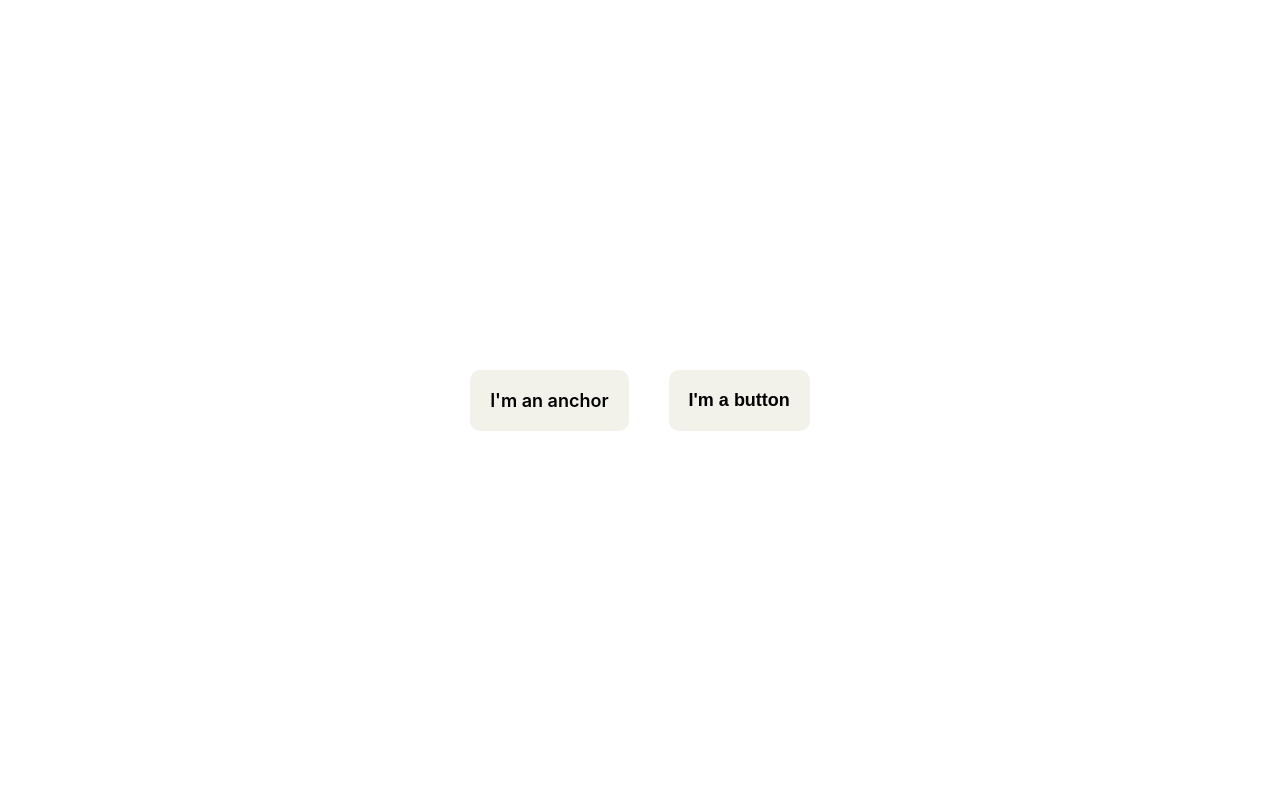
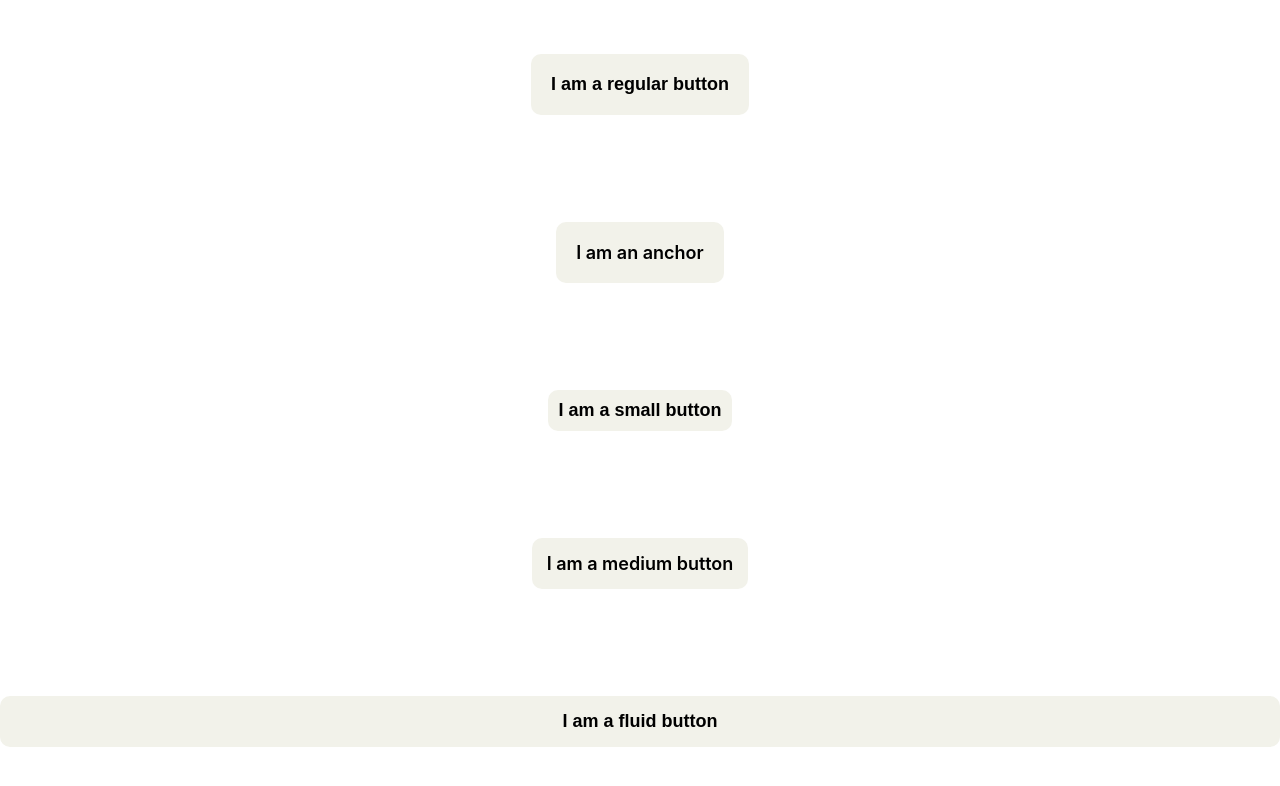
Before and after one commit to R4YLx/BaseButton, a Next.js app: page /ButtonPage in a window 1280 px wide. Shown: the top 786 px of the page. Built offline with nearby package versions, Linux system fonts and the light colour scheme.

Commit message:
new approach with interface

```diff
--- a/components/BaseButton/BaseButton.tsx
+++ b/components/BaseButton/BaseButton.tsx
@@ -1,21 +1,68 @@
-import { Props } from './types'
+import { forwardRef, Ref, ReactElement, ElementType } from 'react'
+import clsx from 'clsx'
+import { ButtonProps, IBaseButtonProps } from './interface'
+// import { Props } from './types'
 import styles from './Button.module.scss'
-import clsx from 'clsx'
 
-const BaseButton = ({ text, href, target, size, isFluid }: Props) => {
+const defaultElement = 'button' || 'a'
+
+// const BaseButton = ({ text, href, target, size, isFluid }: Props) => {
+//   const propStyles = clsx({
+//     [styles.fullWidth]: isFluid,
+//     [styles.buttonMedium]: size === 'm',
+//     [styles.buttonSmall]: size === 's'
+//   })
+
+//   return href ? (
+//     <a href={href} className={`${propStyles} ${styles.button}`} target={target}>
+//       {text}
+//     </a>
+//   ) : (
+//     <button className={`${propStyles} ${styles.button}`}>{text}</button>
+//   )
+// }
+
+export const BaseButton: <T extends ElementType = typeof defaultElement>(
+  props: ButtonProps<T>
+) => ReactElement = forwardRef(function Button(
+  { text, size, isFluid, as, ...props }: IBaseButtonProps,
+  ref: Ref<Element>
+) {
+  const Element = as
+
   const propStyles = clsx({
     [styles.fullWidth]: isFluid,
     [styles.buttonMedium]: size === 'm',
     [styles.buttonSmall]: size === 's'
   })
 
-  return href ? (
-    <a href={href} className={`${propStyles} ${styles.button}`} target={target}>
+  return (
+    <Element
+      ref={ref}
+      {...props}
+      as={defaultElement}
+      className={`${styles.button} ${propStyles}`}
+    >
       {text}
-    </a>
-  ) : (
-    <button className={`${propStyles} ${styles.button}`}>{text}</button>
+    </Element>
   )
-}
+})
 
-export default BaseButton
+// export const BaseButton = forwardRef<
+//   HTMLAnchorElement | HTMLButtonElement,
+//   IBaseButtonProps
+// >(function Button({ text, size, isFluid, as, ...rest }, ref: Ref<Element>) {
+//   const Element = as
+
+//   const propStyles = clsx({
+//     [styles.fullWidth]: isFluid,
+//     [styles.buttonMedium]: size === 'm',
+//     [styles.buttonSmall]: size === 's'
+//   })
+
+//   return (
+//     <Element ref={ref} as={as} className={`${styles.button} ${propStyles}`}>
+//       {text}
+//     </Element>
+//   )
+// })
--- a/components/BaseButton/Button.module.scss
+++ b/components/BaseButton/Button.module.scss
@@ -11,7 +11,7 @@
   font-weight: 600;
   text-align: center;
   font-size: 18px;
-  margin: 20px;
+  cursor: pointer;
 }
 
 .buttonSmall {
--- a/pages/ButtonPage.tsx
+++ b/pages/ButtonPage.tsx
@@ -1,12 +1,37 @@
 import { NextPage } from 'next'
-import BaseButton from '../components/BaseButton/BaseButton'
+import { BaseButton } from '../components/BaseButton/BaseButton'
 import styles from '../styles/Home.module.css'
 
 const ButtonPage: NextPage = () => {
   return (
     <div className={styles.flexContainer}>
-      <BaseButton href="/" target="/" text="I'm an anchor" />
-      <BaseButton text="I'm a button" />
+      <BaseButton
+        as="button"
+        text="I am a regular button"
+        onClick={() => alert('You clicked me, hihi!')}
+      />
+
+      <BaseButton as="a" text="I am an anchor" href="/" target="_blank" />
+
+      <BaseButton
+        as="button"
+        text="I am a small button"
+        size="s"
+        onClick={() => alert('Hello World!')}
+      />
+
+      <BaseButton
+        as="a"
+        text="I am a medium button"
+        size="m"
+        href="https://kruso.se/"
+        target="_blank"
+      />
+
+      <BaseButton as="button" text="I am a fluid button" size="m" isFluid />
+
+      {/* Unhappy button since 'target' isn't a btn attr */}
+      {/* <BaseButton as="button" text="I am a fluid button" target="_blank" size="m" isFluid /> */}
     </div>
   )
 }
--- a/styles/Home.module.css
+++ b/styles/Home.module.css
@@ -1,6 +1,7 @@
 .flexContainer {
   display: flex;
-  justify-content: center;
+  flex-direction: column;
+  justify-content: space-around;
   align-items: center;
   height: 100vh;
 }
```
Also changed, not shown: components/BaseButton/interface.ts (+28 -4 lines).
